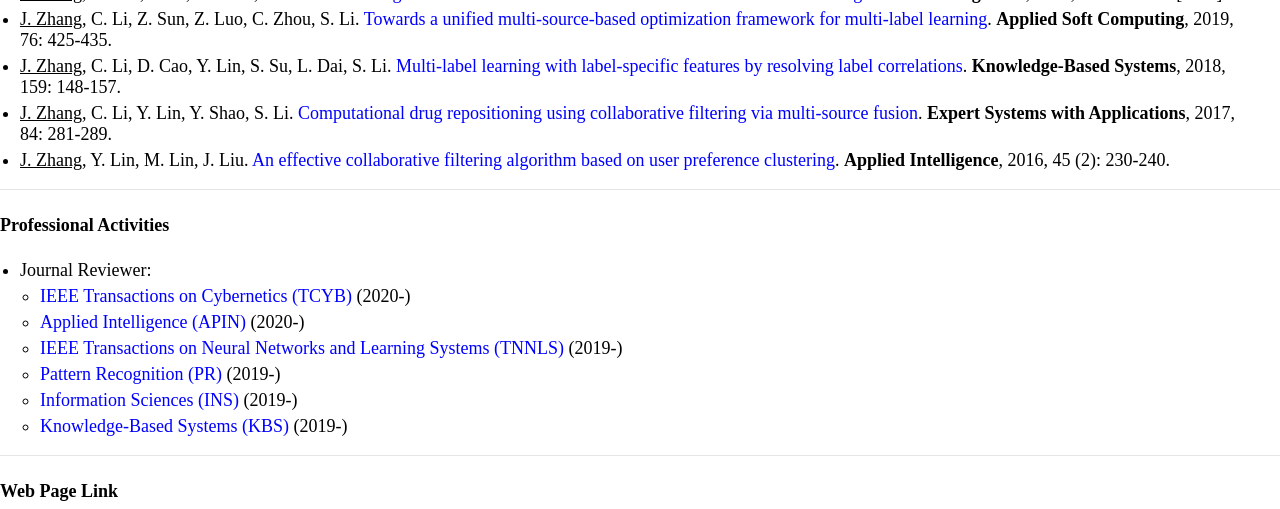
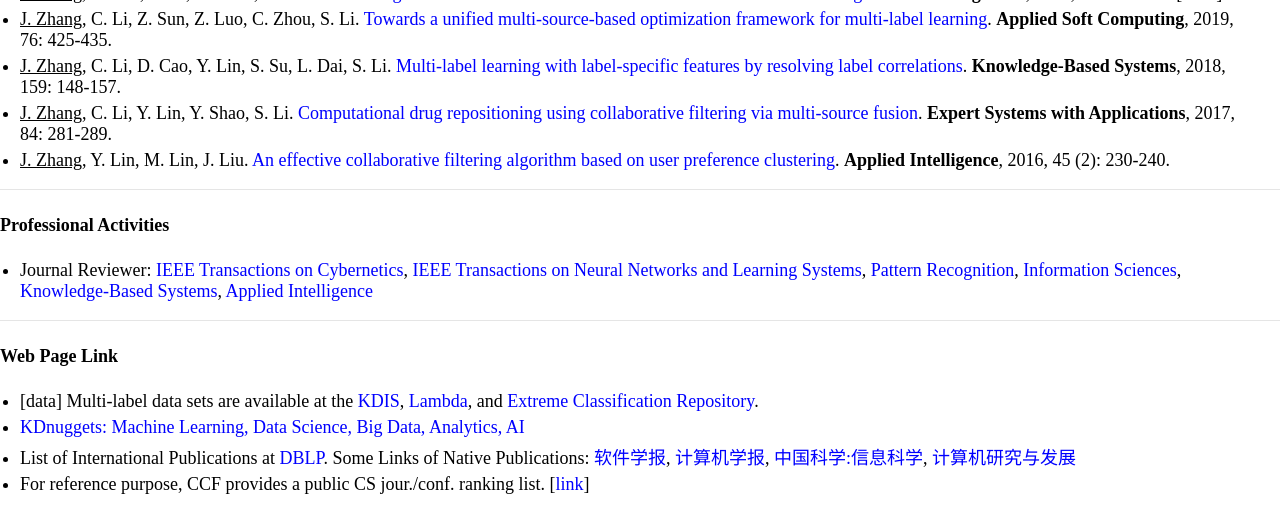
Before and after one commit to jiazhang-ml/jiazhang-ml.github.io, a Jekyll site: the page built from index.md, in a window 1280 px wide and 900 px high, scrolled down 629 px, cut to the strip 0-509 px from the top of the window. Built offline with Jekyll 4.4.1, drawn with Linux system fonts in a browser that asks for light colours.

Commit message:
Update index.md

```diff
--- a/index.md
+++ b/index.md
@@ -34,13 +34,7 @@ I am broadly interested in machine learning, data mining, and artificial intelli
 ---
 
 #### Professional Activities
-* Journal Reviewer:
-    * [IEEE Transactions on Cybernetics (TCYB)](https://mc.manuscriptcentral.com/cyb-ieee) (2020-)
-    * [Applied Intelligence (APIN)](https://www.editorialmanager.com/apin/Default.aspx) (2020-)
-    * [IEEE Transactions on Neural Networks and Learning Systems (TNNLS)](https://mc.manuscriptcentral.com/tnnls) (2019-)
-    * [Pattern Recognition (PR)](https://www.journals.elsevier.com/pattern-recognition/) (2019-)
-    * [Information Sciences (INS)](https://www.journals.elsevier.com/information-sciences) (2019-)
-    * [Knowledge-Based Systems (KBS)](https://www.journals.elsevier.com/knowledge-based-systems) (2019-)
+* Journal Reviewer: [IEEE Transactions on Cybernetics](https://mc.manuscriptcentral.com/cyb-ieee), [IEEE Transactions on Neural Networks and Learning Systems](https://mc.manuscriptcentral.com/tnnls), [Pattern Recognition](https://www.journals.elsevier.com/pattern-recognition/), [Information Sciences](https://www.journals.elsevier.com/information-sciences), [Knowledge-Based Systems](https://www.journals.elsevier.com/knowledge-based-systems), [Applied Intelligence](https://www.editorialmanager.com/apin/Default.aspx)
 
 ---
 
```
